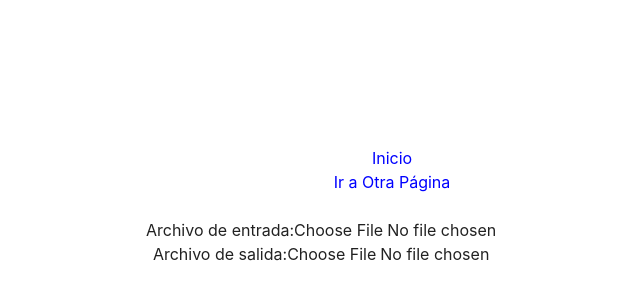
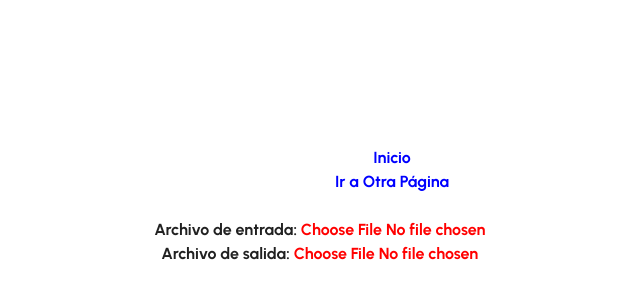
Before and after one commit to maxkratz/HealthPlanify, a React (Vite) app in the folder frontend/: page / in a window 1280 px wide. Shown: the part 194-494 px from the top of the page, without its empty margins (248-888 px from the left). Built offline with nearby package versions, Linux system fonts and the light colour scheme.

Commit message:
Font Urbanist

```diff
--- a/frontend/index.html
+++ b/frontend/index.html
@@ -6,6 +6,10 @@
     <link rel="icon" type="image/svg+xml" href="" />
     <meta name="viewport" content="width=device-width, initial-scale=1.0" />
     <title>TFG</title>
+
+    <link rel="preconnect" href="https://fonts.googleapis.com">
+    <link rel="preconnect" href="https://fonts.gstatic.com" crossorigin>
+    <link href="https://fonts.googleapis.com/css2?family=Urbanist:ital,wght@0,100..900;1,100..900&display=swap" rel="stylesheet">
 </head>
 
 <body>
--- a/frontend/src/components/InputFiles/InputFiles.module.scss
+++ b/frontend/src/components/InputFiles/InputFiles.module.scss
@@ -0,0 +1,3 @@
+.miau {
+    color: red;
+}
--- a/frontend/src/components/InputFiles/InputFiles.tsx
+++ b/frontend/src/components/InputFiles/InputFiles.tsx
@@ -1,3 +1,5 @@
+import Style  from './InputFiles.module.scss';
+
 import React from 'react';
 import { useData } from '../../DataContext';
 
@@ -27,12 +29,12 @@ export const InputFiles: React.FC = () => {
   return (
     <div>
       <div>
-        <label>Archivo de entrada:</label>
-        <input type="file" accept=".json" onChange={(e) => handleFileUpload(e, 'input')} />
+        <label>Archivo de entrada: </label>
+        <input className={Style.miau} type="file" accept=".json" onChange={(e) => handleFileUpload(e, 'input')} />
       </div>
       <div>
-        <label>Archivo de salida:</label>
-        <input type="file" accept=".json" onChange={(e) => handleFileUpload(e, 'output')} />
+        <label>Archivo de salida: </label>
+        <input className={Style.miau} type="file" accept=".json" onChange={(e) => handleFileUpload(e, 'output')} />
       </div>
     </div>
   );
--- a/frontend/src/index.css
+++ b/frontend/src/index.css
@@ -1,9 +1,9 @@
 @import "tailwindcss";
 
 :root {
-    font-family: Inter, system-ui, Avenir, Helvetica, Arial, sans-serif;
+    font-family: 'Urbanist', sans-serif;
     line-height: 1.5;
-    font-weight: 400;
+    font-weight: 700;
 
     color-scheme: light dark;
     color: rgba(0, 0, 0, 0.87);
```
